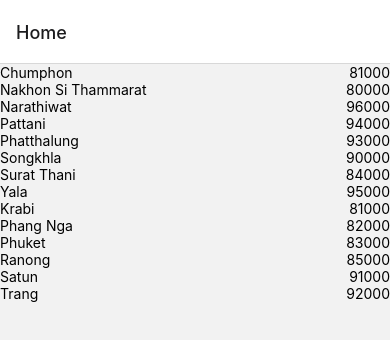
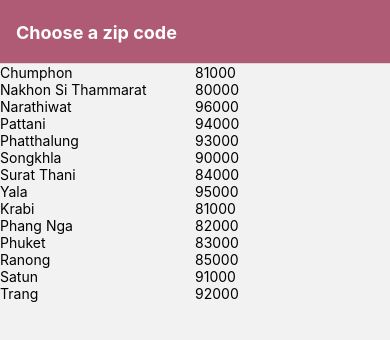
Before and after one commit to AS558/lab-react-native, a React Native app: screen /Home in a window 390 px wide. Shown: the top 340 px of the page. Built offline with nearby package versions, Linux system fonts and the light colour scheme.

Commit message:
Part 6.4 : Edit Headerbar

```diff
--- a/App.js
+++ b/App.js
@@ -10,8 +10,34 @@ export default function App() {
   return (
     <NavigationContainer>
       <Stack.Navigator>
-        <Stack.Screen name="Home" component={ZipCodeScreen} />
-        <Stack.Screen name="Weather" component={WeatherScreen} />
+      <Stack.Screen
+          name="Choose a zip code"
+          component={ZipCodeScreen}
+          options={{
+          title: 'Choose a zip code',
+          headerStyle: {
+            backgroundColor: 'rgba(148, 28, 65, 0.7)',
+          },
+          headerTintColor: '#fff',
+          headerTitleStyle: {
+            fontWeight: 'bold',
+          },
+        }}
+      />
+        <Stack.Screen
+          name="Weather"
+          component={WeatherScreen}
+          options={{
+          title: 'Weather',
+          headerStyle: {
+            backgroundColor: 'rgba(148, 28, 65, 0.7)',
+          },
+          headerTintColor: '#fff',
+          headerTitleStyle: {
+            fontWeight: 'bold',
+          },
+        }}
+      />
       </Stack.Navigator>
     </NavigationContainer>
   );
--- a/screen/ZipCodeScreen.js
+++ b/screen/ZipCodeScreen.js
@@ -26,8 +26,8 @@ const ZipItem = ({place, code, navigation}) => (
         navigation.navigate("Weather", {zipCode: place}) // change zipcode to province
     }}>
         <View style = {style.zipItem}>
-            <Text>{place}</Text>
-            <Text>{code}</Text>
+        <Text style= {style.zipPlace}>{place}</Text>
+            <Text style= {style.zipCode}>{code}</Text>
         </View>
     </TouchableHighlight>
 )
@@ -51,9 +51,9 @@ export default function ZipCodeScreen(){
 const style = StyleSheet.create(
     {
       zipItem: {
-        flex: 1,
+        flex: 2,
         flexDirection: 'row',
-        justifyContent: 'space-between'
+        justifyContent: 'space-evenly'
       },
       zipPlace: {
         flex: 1,
```
